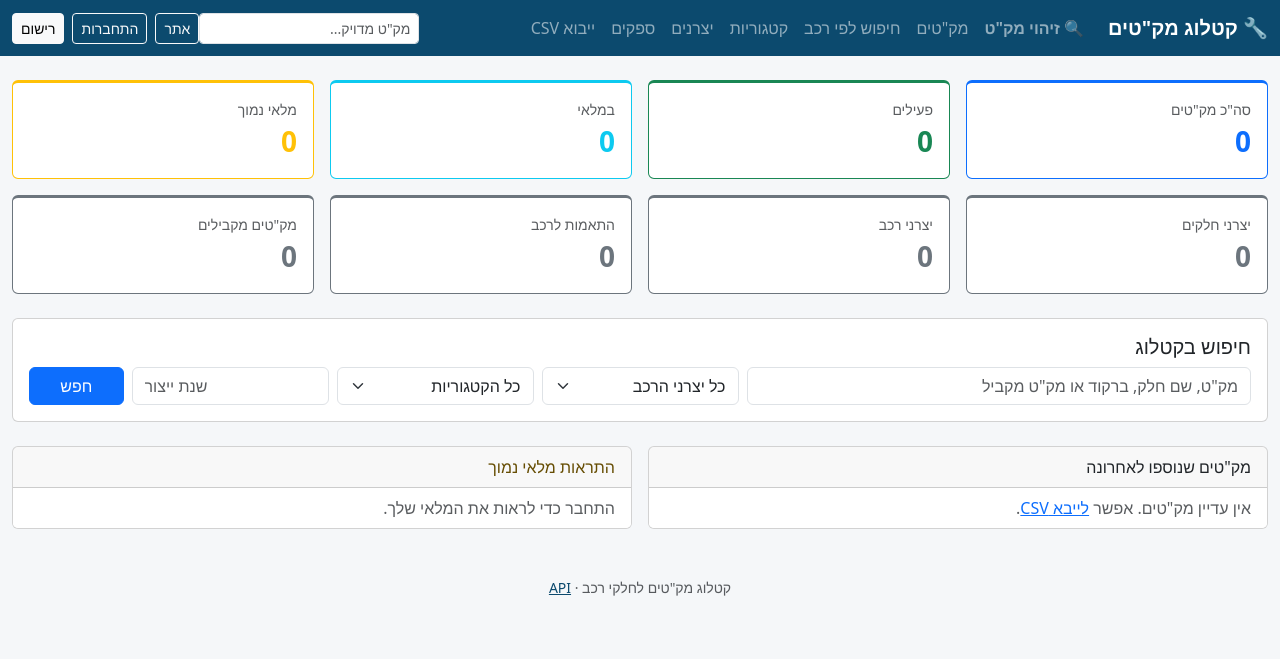
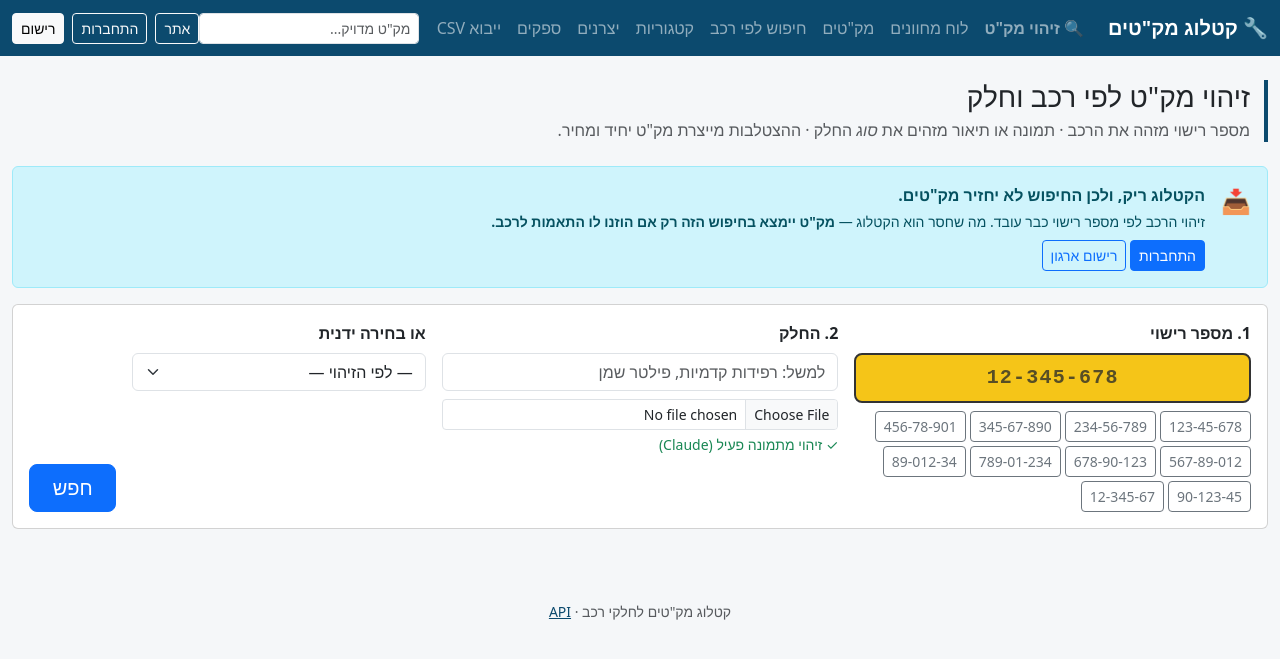
Before and after one commit to office268/makat, a Flask app: page / in a window 1280 px wide. Shown: the top 659 px of the page. Run offline with Flask 3, Linux system fonts and the light colour scheme; data that the repository does not hold is empty; some libraries are stand-ins or nearby versions.

Commit message:
זיהוי לפי מספר רישוי הופך למסך הראשי
דף הבית הציג לוח מחוונים של קטלוג ריק - שמונה אפסים - בעוד שהזרימה
שמייחדת את המוצר, זיהוי מק"ט לפי מספר רישוי, הייתה חבויה מאחורי קישור
בתפריט ובכתובת שנקראת /demo. מי שנכנס ללינק לא הבין מה המערכת עושה.

- הזיהוי עבר לשורש. /demo ו-/identify מפנים אליו, כדי שקישורים
  שכבר נשלחו לא יישברו
- לוח המחוונים עבר ל-/dashboard, עם קישור חזרה למסך הזיהוי
- ה-blueprint שונה מ-demo ל-identify; זה כבר לא דמו אלא המוצר

בנוסף, מסך הזיהוי מסביר את עצמו כשהקטלוג ריק. במקום חיפוש שמחזיר
כלום בשקט, מוצג שזיהוי הרכב עובד ושמה שחסר הוא הקטלוג - עם ההבהרה
שמק"ט יימצא בחיפוש הזה רק אם הוזנו לו התאמות לרכב. זו נקודה שקל
לפספס בהזנה, ומק"ט בלעדיה פשוט לא יופיע בתוצאות. ההודעה כוללת קישור
ישיר להזנה או לייבוא, לפי הרשאת המשתמש.

5 בדיקות חדשות, ובהן אחת שמוודאת שהכתובות הישנות ממשיכות להפנות.
99 עוברות.

Co-Authored-By: Claude Opus 5 <noreply@anthropic.com>
Claude-Session: https://claude.ai/code/session_01Y9K6Lweu4yaTqiRBa479eQ

```diff
--- a/app/__init__.py
+++ b/app/__init__.py
@@ -71,14 +71,14 @@ def create_app(config_object=Config):
         csrf.init_app(app)
 
     from .routes.api import api_bp
-    from .routes.demo import demo_bp
+    from .routes.identify import identify_bp
     from .routes.team import team_bp
     from .routes.web import web_bp
 
     app.register_blueprint(auth_bp)
     app.register_blueprint(web_bp)
     app.register_blueprint(team_bp)
-    app.register_blueprint(demo_bp)
+    app.register_blueprint(identify_bp)
     app.register_blueprint(api_bp, url_prefix="/api")
 
     # ה-API עובד עם מפתחות, לא עם קוקיז - CSRF לא רלוונטי שם
--- a/app/routes/demo.py
+++ b/app/routes/identify.py
@@ -1,18 +1,24 @@
-"""מסך הדמו: מספר רישוי + זיהוי חלק -> מק"ט ומחיר."""
-from flask import Blueprint, jsonify, render_template, request
+"""המסך הראשי: מספר רישוי + זיהוי חלק -> מק"ט ומחיר.
+
+זו הזרימה שמייחדת את המוצר, ולכן היא יושבת על השורש. הכתובות הישנות
+/demo ו-/identify מפנות לכאן, כדי שקישורים שכבר נשלחו לא יישברו.
+"""
+from flask import Blueprint, jsonify, redirect, render_template, request, url_for
 
 from .. import identify as identifier
 from .. import services, vehicles
+from ..models import Part
 from ..taxonomy import all_types, type_name
 
-demo_bp = Blueprint("demo", __name__)
+identify_bp = Blueprint("identify", __name__)
 
 MAX_IMAGE_BYTES = 5 * 1024 * 1024
 
 
-@demo_bp.route("/demo", methods=["GET", "POST"])
-def demo():
+@identify_bp.route("/", methods=["GET", "POST"])
+def index():
     context = {
+        "catalog_empty": Part.query.count() == 0,
         "sample_plates": vehicles.sample_plates(),
         "part_types": all_types(),
         "vision_on": identifier.vision_available(),
@@ -27,7 +33,7 @@ def demo():
         "error": None,
     }
     if request.method != "POST":
-        return render_template("demo.html", **context)
+        return render_template("identify.html", **context)
 
     plate = request.form.get("plate", "").strip()
     query = request.form.get("query", "").strip()
@@ -41,7 +47,7 @@ def demo():
             f'לא נמצא רכב עבור מספר רישוי "{plate}". '
             "בסביבת הדמו זמינים מספרי הרישוי שמופיעים למטה."
         )
-        return render_template("demo.html", **context)
+        return render_template("identify.html", **context)
     context["vehicle"] = vehicle
     context["coverage"] = services.catalog_coverage(vehicle)
 
@@ -53,7 +59,7 @@ def demo():
         image_bytes = upload.read(MAX_IMAGE_BYTES + 1)
         if len(image_bytes) > MAX_IMAGE_BYTES:
             context["error"] = "הקובץ גדול מ-5MB."
-            return render_template("demo.html", **context)
+            return render_template("identify.html", **context)
         media_type = upload.mimetype or "image/jpeg"
 
     if chosen_type:
@@ -77,17 +83,24 @@ def demo():
         context["error"] = context["error"] or (
             "לא זוהה סוג חלק. אפשר לתאר אותו במילים אחרות או לבחור מהרשימה."
         )
-        return render_template("demo.html", **context)
+        return render_template("identify.html", **context)
 
     # שלב 3 - ההצטלבות
     selected = candidates[0]["part_type"]
     context["selected_type"] = selected
     context["matches"] = services.parts_for_vehicle(vehicle, selected)
     context["org_id"] = services.current_org_id()
-    return render_template("demo.html", **context)
+    return render_template("identify.html", **context)
 
 
-@demo_bp.get("/api/vehicle/<plate>")
+@identify_bp.get("/demo")
+@identify_bp.get("/identify")
+def legacy_urls():
+    """כתובות קודמות - שומר על קישורים שכבר נשלחו."""
+    return redirect(url_for("identify.index"))
+
+
+@identify_bp.get("/api/vehicle/<plate>")
 def api_vehicle(plate):
     """שליפת רכב לפי מספר רישוי."""
     vehicle = vehicles.lookup(plate)
@@ -96,7 +109,7 @@ def api_vehicle(plate):
     return jsonify(vehicle)
 
 
-@demo_bp.post("/api/identify")
+@identify_bp.post("/api/identify")
 def api_identify():
     """זיהוי סוג חלק מטקסט או מתמונה, והצלבה מול רכב אם נמסר מספר רישוי."""
     payload_json = request.get_json(silent=True) or {}
--- a/app/routes/team.py
+++ b/app/routes/team.py
@@ -142,7 +142,7 @@ def accept(token):
     """קבלת הזמנה - המוזמן קובע סיסמה ונכנס לארגון."""
     if current_user.is_authenticated:
         flash("יש להתנתק לפני קבלת הזמנה.", "warning")
-        return redirect(url_for("web.index"))
+        return redirect(url_for("identify.index"))
 
     invitation = Invitation.query.filter_by(token=token, accepted_at=None).first()
     if invitation is None or invitation.is_expired:
@@ -169,6 +169,6 @@ def accept(token):
             db.session.commit()
             login_user(user)
             flash(f"ברוך הבא ל{user.organization.name}!", "success")
-            return redirect(url_for("web.index"))
+            return redirect(url_for("identify.index"))
 
     return render_template("team/accept.html", invitation=invitation)
--- a/app/routes/web.py
+++ b/app/routes/web.py
@@ -48,14 +48,14 @@ def inject_globals():
     }
 
 
-@web_bp.route("/")
-def index():
-    """דף הבית - סטטיסטיקות וחיפוש מהיר."""
+@web_bp.route("/dashboard")
+def dashboard():
+    """לוח מחוונים - סטטיסטיקות הקטלוג והתראות מלאי."""
     org_id = services.current_org_id()
     recent = Part.query.order_by(Part.created_at.desc()).limit(8).all()
     low = services.low_stock_parts(org_id, limit=8)
     return render_template(
-        "index.html",
+        "dashboard.html",
         stats=services.stats(org_id),
         recent=recent,
         low_stock=low,
--- a/app/templates/base.html
+++ b/app/templates/base.html
@@ -10,13 +10,14 @@
 <body>
 <nav class="navbar navbar-expand-lg navbar-dark bg-dark-blue">
   <div class="container-fluid">
-    <a class="navbar-brand fw-bold" href="{{ url_for('web.index') }}">🔧 קטלוג מק"טים</a>
+    <a class="navbar-brand fw-bold" href="{{ url_for('identify.index') }}">🔧 קטלוג מק"טים</a>
     <button class="navbar-toggler" type="button" data-bs-toggle="collapse" data-bs-target="#nav">
       <span class="navbar-toggler-icon"></span>
     </button>
     <div class="collapse navbar-collapse" id="nav">
       <ul class="navbar-nav me-auto">
-        <li class="nav-item"><a class="nav-link fw-bold" href="{{ url_for('demo.demo') }}">🔍 זיהוי מק"ט</a></li>
+        <li class="nav-item"><a class="nav-link fw-bold" href="{{ url_for('identify.index') }}">🔍 זיהוי מק"ט</a></li>
+        <li class="nav-item"><a class="nav-link" href="{{ url_for('web.dashboard') }}">לוח מחוונים</a></li>
         <li class="nav-item"><a class="nav-link" href="{{ url_for('web.parts_list') }}">מק"טים</a></li>
         <li class="nav-item"><a class="nav-link" href="{{ url_for('web.vehicles') }}">חיפוש לפי רכב</a></li>
         <li class="nav-item"><a class="nav-link" href="{{ url_for('web.categories') }}">קטגוריות</a></li>
--- a/app/templates/index.html
+++ b/app/templates/dashboard.html
@@ -1,5 +1,7 @@
 {% extends "base.html" %}
+{% block title %}לוח מחוונים{% endblock %}
 {% block content %}
+<h1 class="h4 mb-3">לוח מחוונים</h1>
 <div class="row g-3 mb-4">
   {% set cards = [
     ('סה"כ מק"טים', stats.parts, 'primary'),
--- a/app/templates/demo.html
+++ b/app/templates/identify.html
@@ -1,5 +1,5 @@
 {% extends "base.html" %}
-{% block title %}זיהוי מק"ט - דמו{% endblock %}
+{% block title %}זיהוי מק"ט{% endblock %}
 {% block content %}
 
 <div class="demo-hero mb-4">
@@ -9,6 +9,30 @@
     ההצטלבות מייצרת מק"ט יחיד ומחיר.
   </p>
 </div>
+
+{% if catalog_empty %}
+<div class="alert alert-info d-flex align-items-start gap-3">
+  <span class="fs-4">📥</span>
+  <div>
+    <strong>הקטלוג ריק, ולכן החיפוש לא יחזיר מק"טים.</strong>
+    <div class="small mt-1">
+      זיהוי הרכב לפי מספר רישוי כבר עובד. מה שחסר הוא הקטלוג —
+      <strong>מק"ט יימצא בחיפוש הזה רק אם הוזנו לו התאמות לרכב.</strong>
+      {% if current_user.is_authenticated and current_user.can_edit_catalog %}
+      <div class="mt-2 d-flex gap-2">
+        <a class="btn btn-sm btn-primary" href="{{ url_for('web.part_create') }}">הזנת מק"ט ראשון</a>
+        <a class="btn btn-sm btn-outline-primary" href="{{ url_for('web.import_csv') }}">ייבוא מקובץ CSV</a>
+      </div>
+      {% elif not current_user.is_authenticated %}
+      <div class="mt-2">
+        <a class="btn btn-sm btn-primary" href="{{ url_for('auth.login') }}">התחברות</a>
+        <a class="btn btn-sm btn-outline-primary" href="{{ url_for('auth.signup') }}">רישום ארגון</a>
+      </div>
+      {% endif %}
+    </div>
+  </div>
+</div>
+{% endif %}
 
 {% if error %}<div class="alert alert-warning">{{ error }}</div>{% endif %}
 
```
Also changed, not shown: app/auth.py (+4 -4 lines), tests/test_auth.py (+1 -1 lines), tests/test_clear_catalog.py (+1 -1 lines), tests/test_guards.py (+2 -2 lines), tests/test_web.py (+38 -3 lines).
